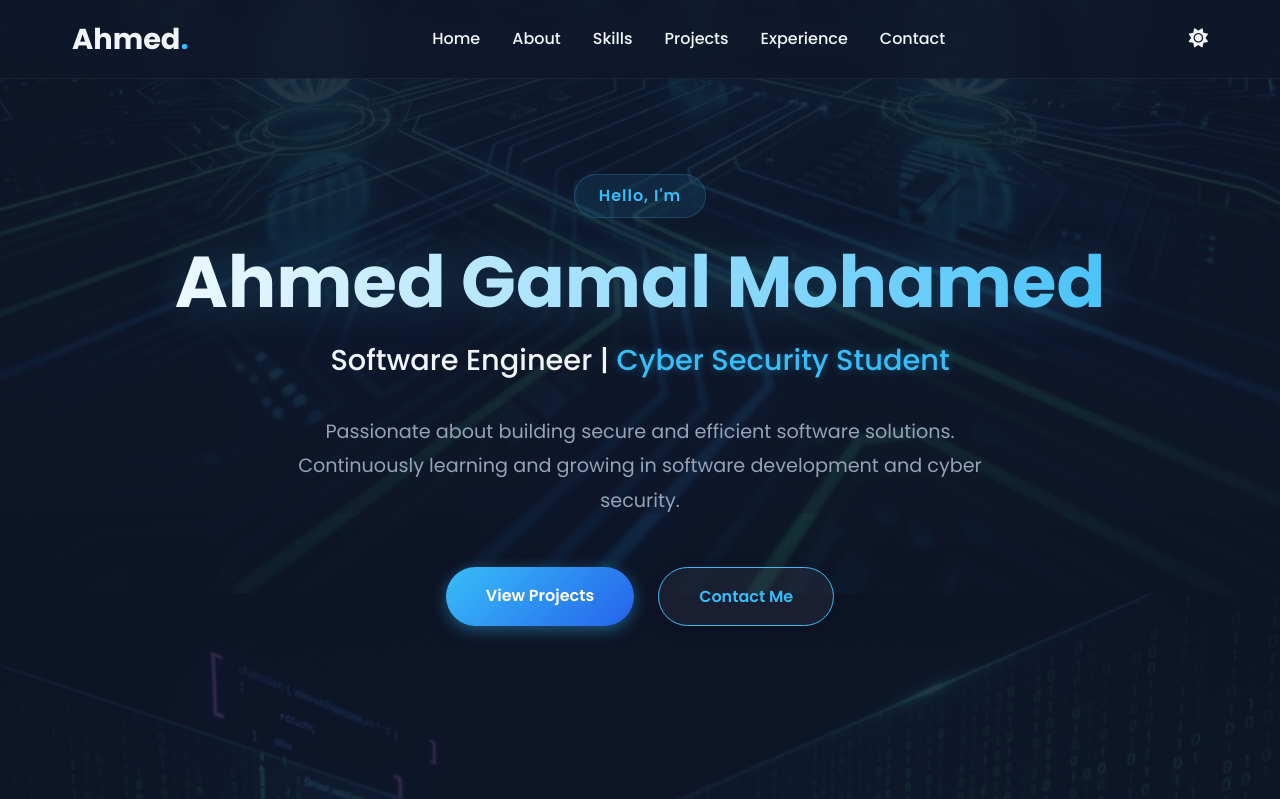
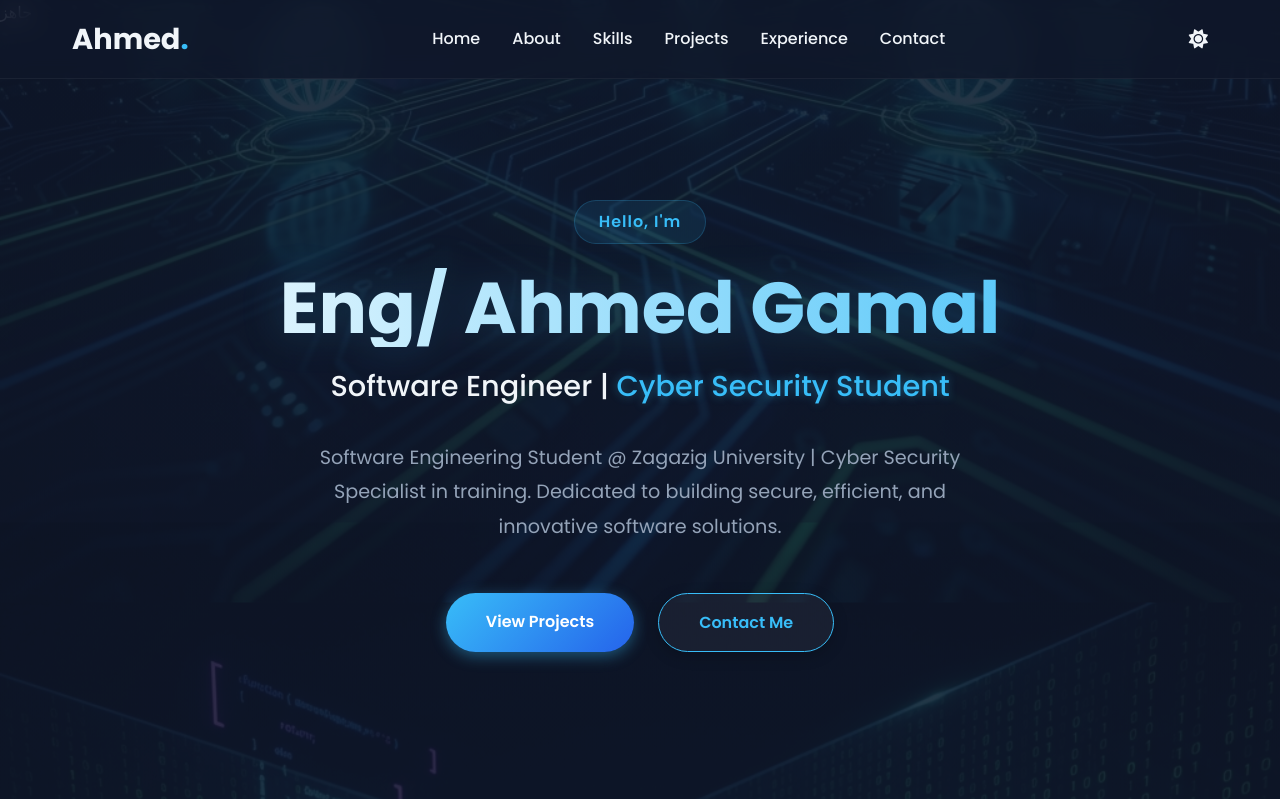
Before and after one commit to ahmedgamalmohamed121-ai/Portfolio, a plain HTML site: page index.html in a window 1280 px wide. Shown: the top 799 px of the page. Drawn offline with Linux system fonts and the light colour scheme.

Commit message:
Updated hero section with new title and professional description

```diff
--- a/index.html
+++ b/index.html
@@ -1,3 +1,4 @@
+جاهز
 <!DOCTYPE html>
 <html lang="en">
 
@@ -55,11 +56,12 @@
             <div class="container hero-container">
                 <div class="hero-content fade-in-up">
                     <span class="greeting">Hello, I'm</span>
-                    <h1 class="hero-name">Ahmed Gamal Mohamed</h1>
+                    <h1 class="hero-name">Eng/ Ahmed Gamal</h1>
                     <h2 class="hero-title">Software Engineer | <span class="highlight">Cyber Security Student</span>
                     </h2>
-                    <p class="hero-description">Passionate about building secure and efficient software solutions.
-                        Continuously learning and growing in software development and cyber security.</p>
+                    <p class="hero-description">Software Engineering Student @ Zagazig University | Cyber Security
+                        Specialist in training. Dedicated to building secure, efficient, and innovative software
+                        solutions.</p>
                     <div class="hero-buttons">
                         <a href="#projects" class="btn btn-primary">View Projects</a>
                         <a href="#contact" class="btn btn-secondary">Contact Me</a>
```
